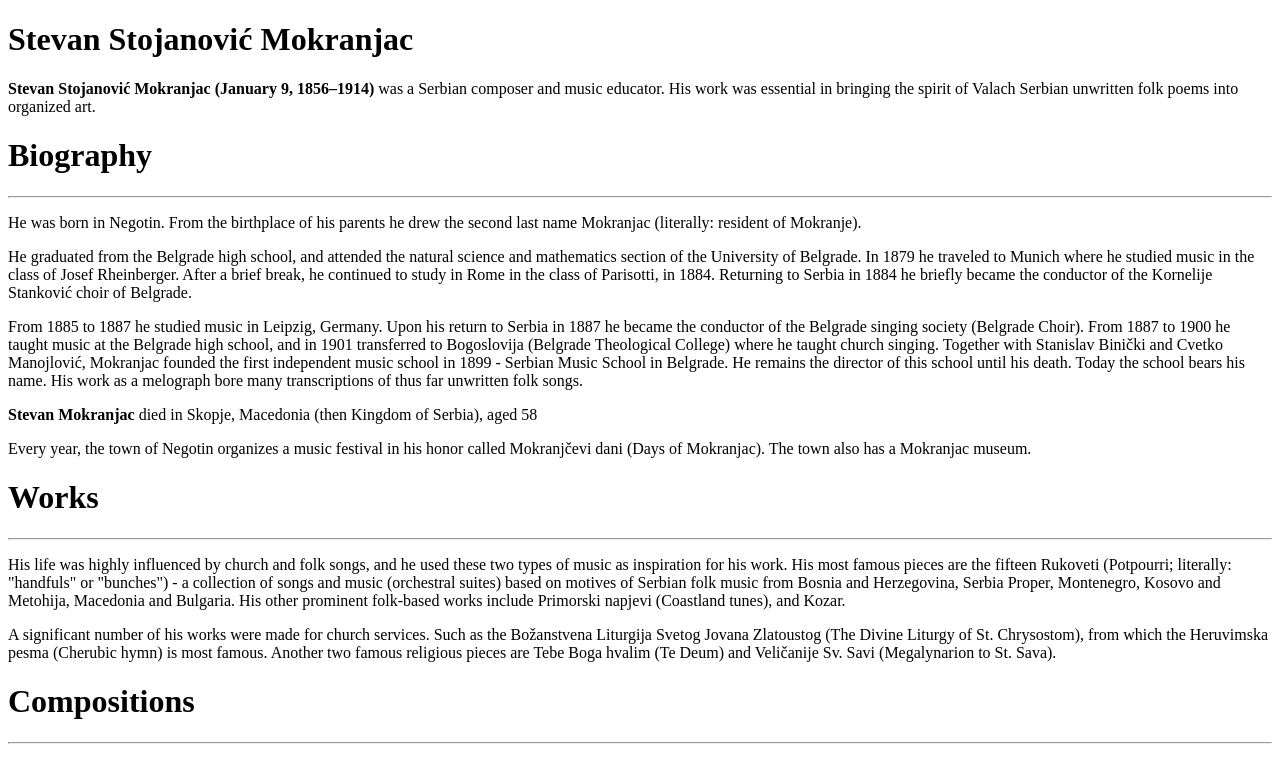
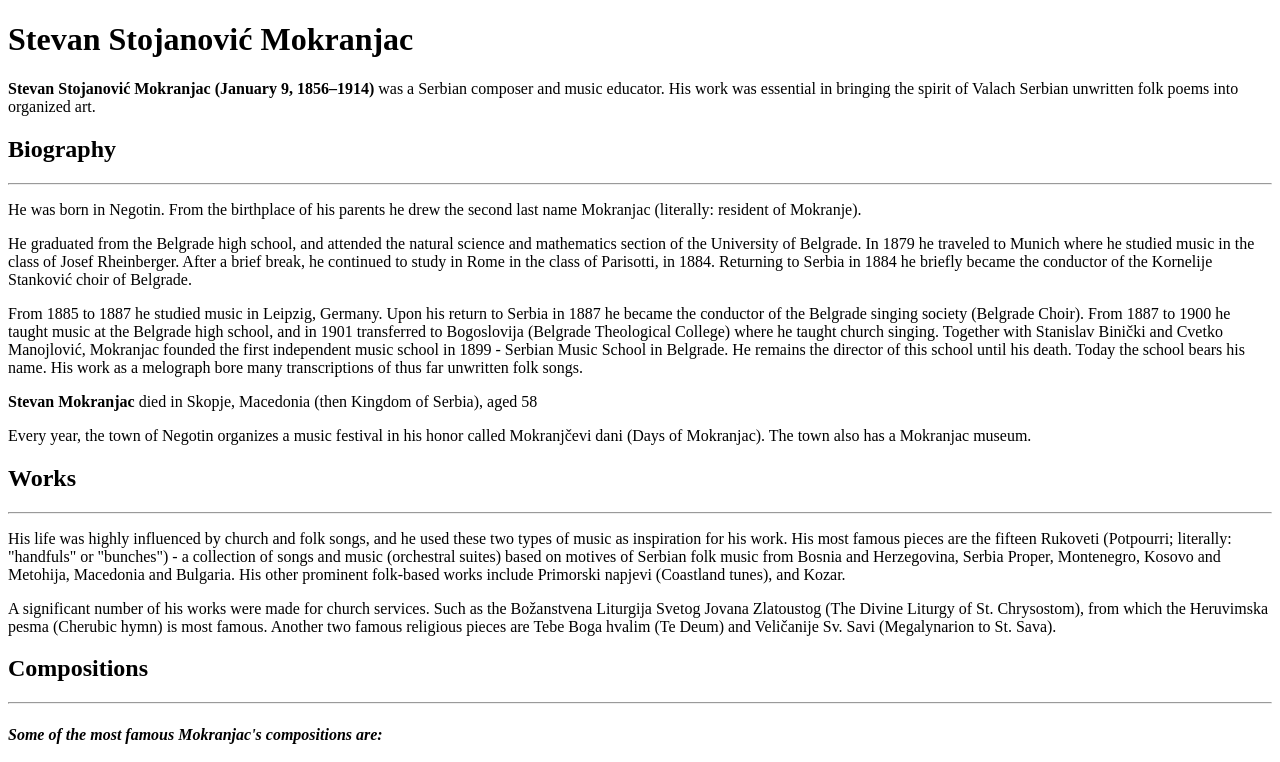
Before and after one commit to Havock48/ITA-Assignment-2, a plain HTML site: page index.html in a window 1280 px wide. Shown: the top 762 px of the page. Drawn offline with Linux system fonts and the light colour scheme.

Commit message:
Second Commit

```diff
--- a/index.html
+++ b/index.html
@@ -9,7 +9,7 @@
 
     <p><b>Stevan Stojanović Mokranjac (January 9, 1856–1914)</b> was a Serbian composer and music educator. His work was essential in bringing the spirit of Valach Serbian unwritten folk poems into organized art.</p>
 
-    <h1>Biography</h1>
+    <h2>Biography</h2>
     <hr>
     <p>He was born in Negotin. From the birthplace of his parents he drew the second last name Mokranjac (literally: resident of Mokranje).</p>
 
@@ -21,13 +21,13 @@
 
     <p>Every year, the town of Negotin organizes a music festival in his honor called Mokranjčevi dani (Days of Mokranjac). The town also has a Mokranjac museum.</p>
 
-    <h1>Works</h1>
+    <h2>Works</h2>
     <hr>
     <p>His life was highly influenced by church and folk songs, and he used these two types of music as inspiration for his work. His most famous pieces are the fifteen Rukoveti (Potpourri; literally: "handfuls" or "bunches") - a collection of songs and music (orchestral suites) based on motives of Serbian folk music from Bosnia and Herzegovina, Serbia Proper, Montenegro, Kosovo and Metohija, Macedonia and Bulgaria. His other prominent folk-based works include Primorski napjevi (Coastland tunes), and Kozar.</p>
 
     <p>A significant number of his works were made for church services. Such as the Božanstvena Liturgija Svetog Jovana Zlatoustog (The Divine Liturgy of St. Chrysostom), from which the Heruvimska pesma (Cherubic hymn) is most famous. Another two famous religious pieces are Tebe Boga hvalim (Te Deum) and Veličanije Sv. Savi (Megalynarion to St. Sava).</p>
 
-    <h1>Compositions</h1>
+    <h2>Compositions</h2>
     <hr>
 
     <h4><i>Some of the most famous Mokranjac's compositions are:</i></h4>
```
